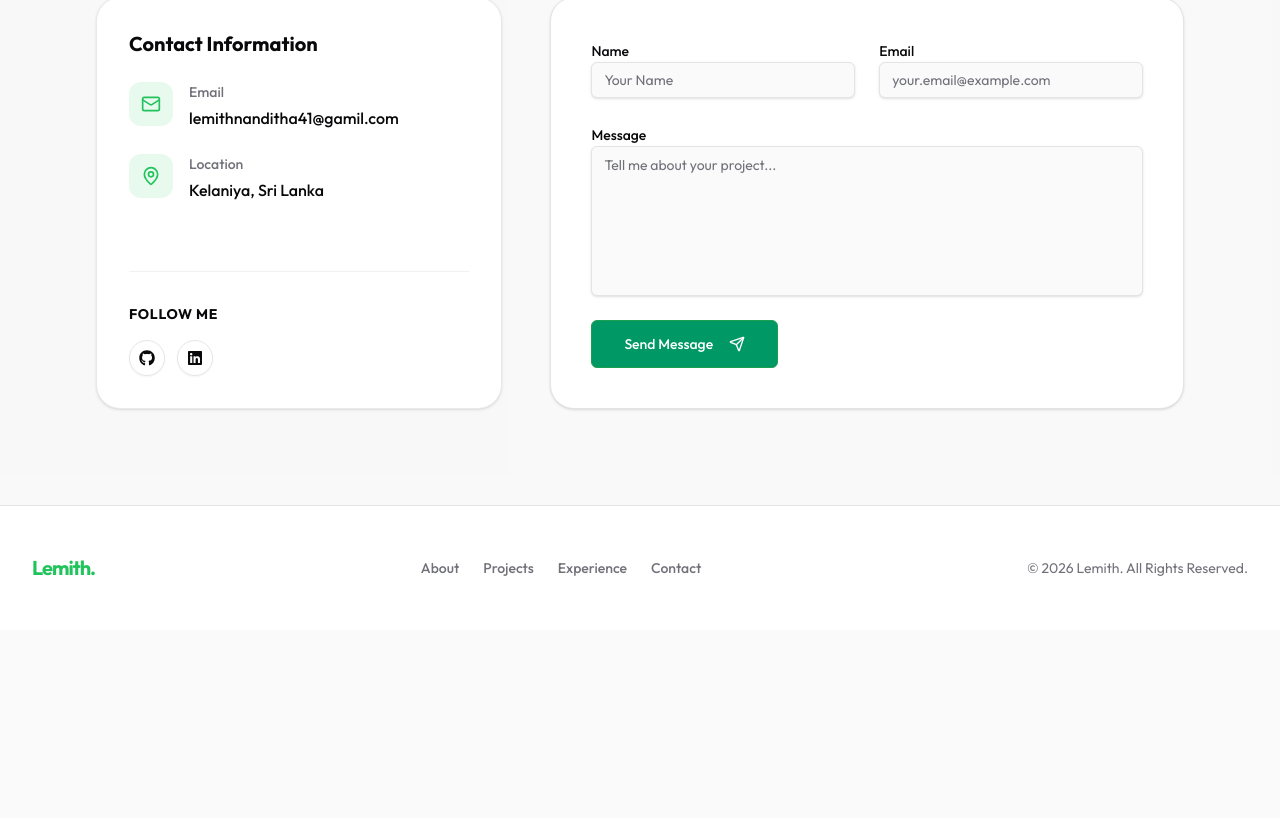
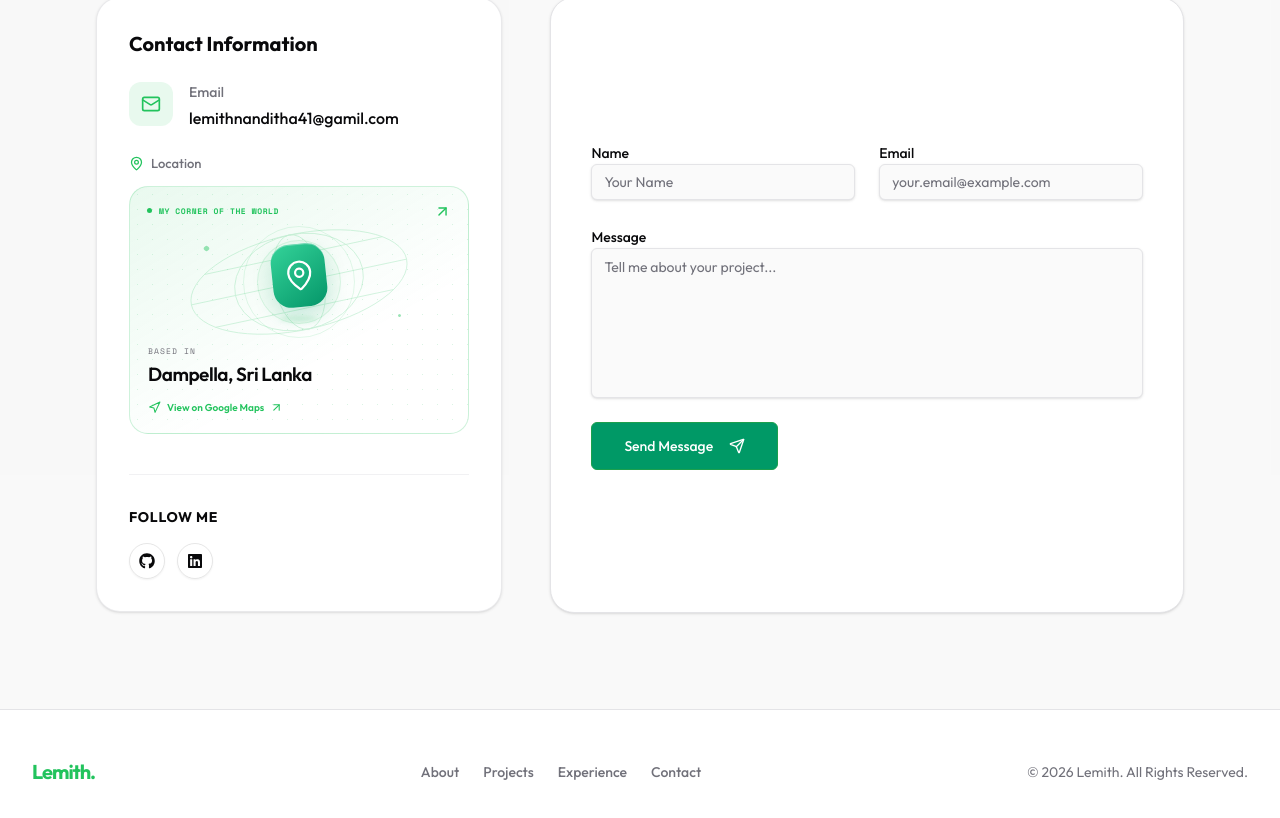
Before and after one commit to Lemith020/my-modern-portfolio, a React (Vite) app: page / in a window 1280 px wide. Shown: the part 7654-8472 px from the top of the page. Before the commit the page ends 8284 px from the top, so only its background shows below. Built offline with nearby package versions, Linux system fonts and the light colour scheme.

Commit message:
add location

```diff
--- a/src/components/Contact.tsx
+++ b/src/components/Contact.tsx
@@ -1,9 +1,11 @@
+import { LocationCard } from "@/components/LocationCard";
+import { contactLocation } from "@/data/location";
 import { useState } from "react";
 import { motion, AnimatePresence } from "framer-motion";
 import { zodResolver } from "@hookform/resolvers/zod";
 import { useForm } from "react-hook-form";
 import * as z from "zod";
-import { MapPin, Mail, Send, CheckCircle2 } from "lucide-react";
+import { Mail, Send, CheckCircle2 } from "lucide-react";
 import { FaGithub, FaLinkedin } from "react-icons/fa";
 import emailjs from "@emailjs/browser";
 
@@ -126,15 +128,7 @@ export function Contact() {
                   </div>
                 </div>
 
-                <div className="flex items-start gap-4">
-                  <div className="p-3 bg-primary/10 text-primary group-hover:bg-emerald-500/10 group-hover:text-emerald-500 rounded-xl transition-colors duration-300">
-                    <MapPin className="w-5 h-5" />
-                  </div>
-                  <div>
-                    <p className="text-sm text-muted-foreground font-medium mb-1">Location</p>
-                    <p className="text-foreground font-medium group-hover:text-foreground/90 transition-colors duration-300">Kelaniya, Sri Lanka</p>
-                  </div>
-                </div>
+                <LocationCard location={contactLocation.label} mapsUrl={contactLocation.mapsUrl} />
               </div>
             </div>
 
--- /dev/null
+++ b/src/components/LocationCard.tsx
@@ -0,0 +1,43 @@
+import { ArrowUpRight, MapPin, Navigation } from "lucide-react";
+import "@/styles/location.css";
+
+type LocationCardProps = {
+  location: string;
+  mapsUrl: string;
+};
+
+export function LocationCard({ location, mapsUrl }: LocationCardProps) {
+  return (
+    <div className="contact-location">
+      <div className="contact-location-label"><MapPin size={15} aria-hidden="true" /> Location</div>
+      <a
+        className="location-postcard"
+        href={mapsUrl}
+        target="_blank"
+        rel="noopener noreferrer"
+        aria-label={`View ${location} on Google Maps (opens in a new tab)`}
+      >
+        <div className="location-postcard-top"><span><span className="location-status-dot" /> MY CORNER OF THE WORLD</span><ArrowUpRight size={17} aria-hidden="true" /></div>
+        <div className="location-artwork" aria-hidden="true">
+          <span className="location-orbit location-orbit-outer" />
+          <span className="location-orbit location-orbit-inner" />
+          <svg className="location-globe" viewBox="0 0 240 120" fill="none">
+            <ellipse cx="120" cy="60" rx="110" ry="48" />
+            <ellipse cx="120" cy="60" rx="65" ry="48" />
+            <ellipse cx="120" cy="60" rx="25" ry="48" />
+            <path d="M10 60h220M29 33h182M29 87h182" />
+          </svg>
+          <span className="location-pin-shadow" />
+          <span className="location-pin"><MapPin strokeWidth={1.6} /></span>
+          <span className="location-spark location-spark-one" />
+          <span className="location-spark location-spark-two" />
+        </div>
+        <div className="location-postcard-bottom">
+          <span className="location-based-label">BASED IN</span>
+          <strong>{location}</strong>
+          <span className="location-map-link"><Navigation size={13} aria-hidden="true" /> View on Google Maps <ArrowUpRight size={13} aria-hidden="true" /></span>
+        </div>
+      </a>
+    </div>
+  );
+}
--- /dev/null
+++ b/src/data/location.ts
@@ -0,0 +1,5 @@
+// Update the label and Maps URL together when changing the public location.
+export const contactLocation = {
+  label: "Dampella, Sri Lanka",
+  mapsUrl: "https://maps.app.goo.gl/uAjcp5v8U73qHm956?g_st=aw",
+};
--- /dev/null
+++ b/src/styles/location.css
@@ -0,0 +1,25 @@
+.contact-location-label { display: flex; align-items: center; gap: 7px; color: hsl(var(--muted-foreground)); font-size: 13px; font-weight: 500; margin-bottom: 12px; }
+.contact-location-label svg { color: hsl(var(--primary)); }
+.location-postcard { position: relative; display: block; overflow: hidden; border: 1px solid hsl(var(--primary) / .22); border-radius: 19px; color: hsl(var(--foreground)); background: linear-gradient(150deg, hsl(var(--primary) / .1), transparent 65%), hsl(var(--card)); text-decoration: none; transition: border-color .25s, box-shadow .25s; }
+.location-postcard::before { position: absolute; content: ""; inset: 0; background-image: radial-gradient(hsl(var(--primary) / .17) .7px, transparent .7px); background-size: 15px 15px; pointer-events: none; }
+.location-postcard-top { position: relative; display: flex; align-items: center; justify-content: space-between; gap: 10px; padding: 16px 17px 0; color: hsl(var(--primary)); }
+.location-postcard-top > span { display: flex; align-items: center; gap: 7px; font-family: var(--app-font-mono); font-size: 8px; font-weight: 600; letter-spacing: .07em; line-height: 1.6; }
+.location-status-dot { width: 5px; height: 5px; border-radius: 50%; background: currentColor; flex-shrink: 0; }
+.location-artwork { position: relative; height: 125px; display: grid; place-items: center; }
+.location-globe { position: absolute; width: min(240px, 90%); height: 120px; color: hsl(var(--primary)); stroke: currentColor; stroke-width: .8px; opacity: .22; transform: rotate(-12deg); }
+.location-orbit { position: absolute; border: 1px solid hsl(var(--primary) / .12); border-radius: 50%; }
+.location-orbit-outer { width: 112px; height: 112px; }
+.location-orbit-inner { width: 84px; height: 84px; background: hsl(var(--primary) / .035); }
+.location-pin { position: relative; display: grid; place-items: center; width: 54px; height: 63px; border-radius: 18px; color: #fff; background: linear-gradient(145deg, #34d399, #059669); box-shadow: 0 8px 20px #05966930, inset 0 1px 0 #ffffff55; transform: translateY(-7px) rotate(-6deg); transition: transform .3s; }
+.location-pin svg { width: 33px; height: 33px; }
+.location-pin-shadow { position: absolute; width: 38px; height: 6px; border-radius: 50%; background: hsl(var(--primary) / .15); transform: translateY(37px); filter: blur(2px); }
+.location-spark { position: absolute; width: 5px; height: 5px; border-radius: 2px; background: hsl(var(--primary) / .45); transform: rotate(45deg); }
+.location-spark-one { top: 26px; left: 22%; }
+.location-spark-two { bottom: 28px; right: 20%; width: 3px; height: 3px; }
+.location-postcard-bottom { position: relative; padding: 0 18px 18px; }
+.location-based-label { display: block; color: hsl(var(--muted-foreground)); font-family: var(--app-font-mono); font-size: 8px; letter-spacing: .14em; margin-bottom: 5px; }
+.location-postcard-bottom strong { display: block; font-size: 19px; line-height: 1.35; letter-spacing: -.025em; font-weight: 600; overflow-wrap: anywhere; }
+.location-map-link { display: flex; align-items: center; gap: 6px; color: hsl(var(--primary)); font-size: 10px; font-weight: 600; margin-top: 13px; }
+.location-postcard:focus-visible { outline: 2px solid hsl(var(--primary)); outline-offset: 4px; }
+@media (hover: hover) { .location-postcard:hover { border-color: hsl(var(--primary) / .5); box-shadow: 0 8px 24px hsl(var(--primary) / .07); } .location-postcard:hover .location-pin { transform: translateY(-11px) rotate(0deg); } }
+@media (prefers-reduced-motion: reduce) { .location-postcard, .location-pin { transition: none; } .location-postcard:hover .location-pin { transform: translateY(-7px) rotate(-6deg); } }
```
Also changed, not shown: 5 other files (tests, documents, lock files or other folders).
